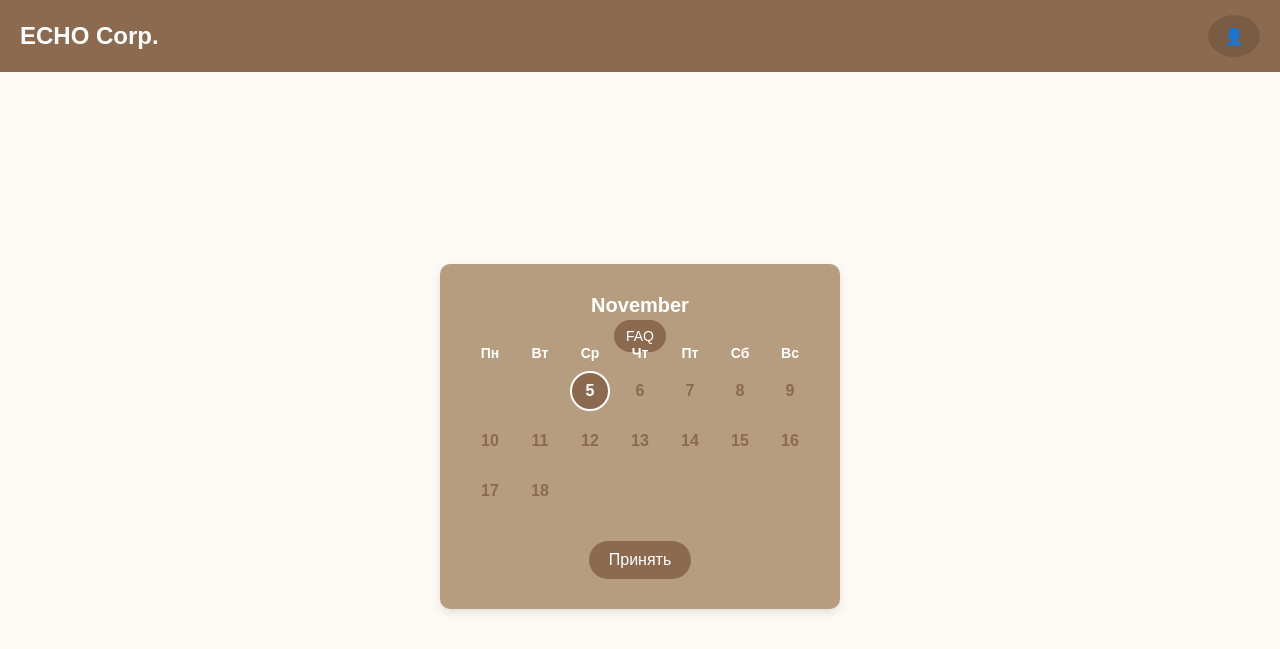
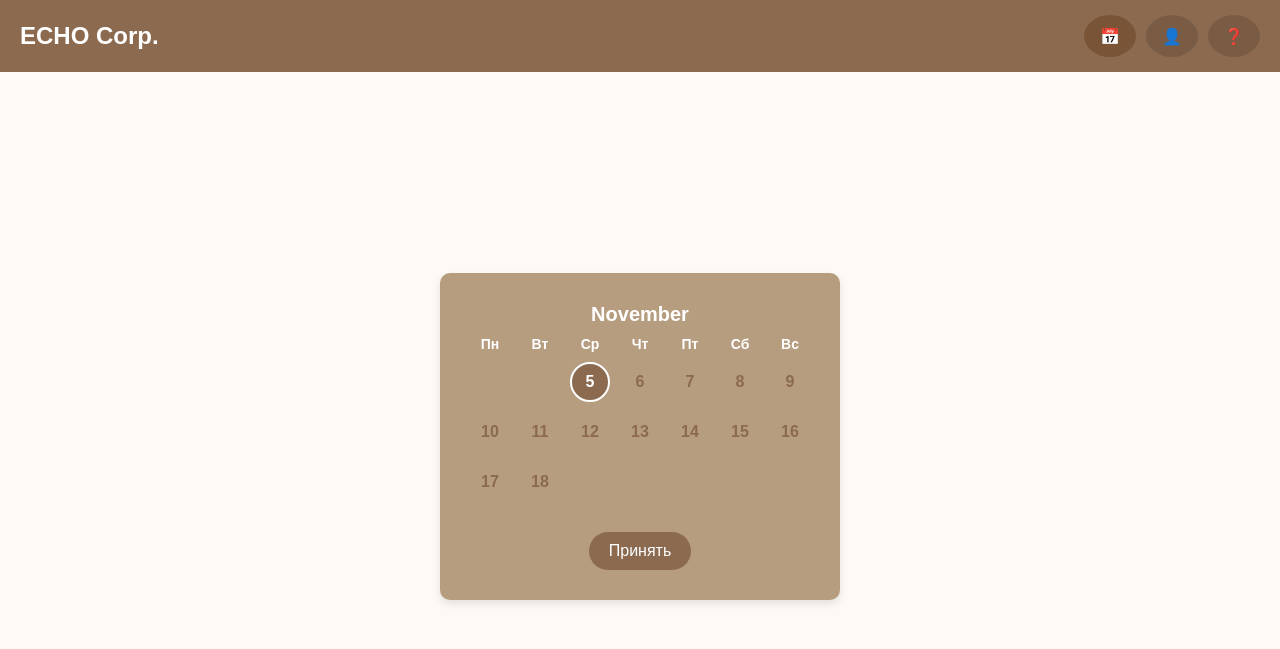
Before and after one commit to abletoburntheweb/echo_delivery_web, a Django app: page /calendar/ in a window 1280 px wide. Shown: the top 649 px of the page. Run offline with Django 5.2, Linux system fonts and the light colour scheme; the visitor is signed in with stand-in values (Sample User, id 1).

Commit message:
correct faq

```diff
--- a/core/templates/calendar.html
+++ b/core/templates/calendar.html
@@ -4,18 +4,21 @@
     <meta charset="UTF-8">
     <title>Календарь | ECHO Corp.</title>
     {% load static %}
-    <link rel="stylesheet" type="text/css" href="{% static 'core/css/calendar.css' %}">
+    <link rel="stylesheet" type="text/css" href="{% static 'core/css/calendar.css' %}?v=2">
 </head>
 <body>
     <div class="header">
-    <span class="header-title">ECHO Corp.</span>
-    <a href="{% url 'profile' %}" class="profile-button">👤</a>
-</div>
+        <span class="header-title">ECHO Corp.</span>
+        <div class="header-buttons">
+            <span class="unused-button">📅</span>
+            <a href="{% url 'profile' %}" class="profile-button">👤</a>
+            <a href="{% url 'faq' %}" class="profile-button">❓</a>
+        </div>
+    </div>
     <div class="main-content">
         <div class="container">
             <div class="calendar-header">
     <h2 class="month-header">{{ month_name|capfirst }}</h2>
-    <a href="{% url 'faq' %}" class="faq-button">FAQ</a>
 </div>
             <div class="weekdays-grid">
                 <div class="weekday">Пн</div>
--- a/core/templates/profile.html
+++ b/core/templates/profile.html
@@ -11,8 +11,9 @@
     <div class="header">
         <span class="header-title">ECHO Corp.</span>
         <div class="header-buttons">
-            <a href="{% if user.is_superuser %}{% url 'admin_calendar' %}{% else %}{% url 'calendar' %}{% endif %}" class="profile-button">📅</a>
+            <a href="{% url 'calendar' %}" class="profile-button">📅</a>
             <span class="unused-button">👤</span>
+            <a href="{% url 'faq' %}" class="profile-button">❓</a>
         </div>
     </div>
     <div class="main-content">
```
Also changed, not shown: core/templates/faq.html (+8 -6 lines).
